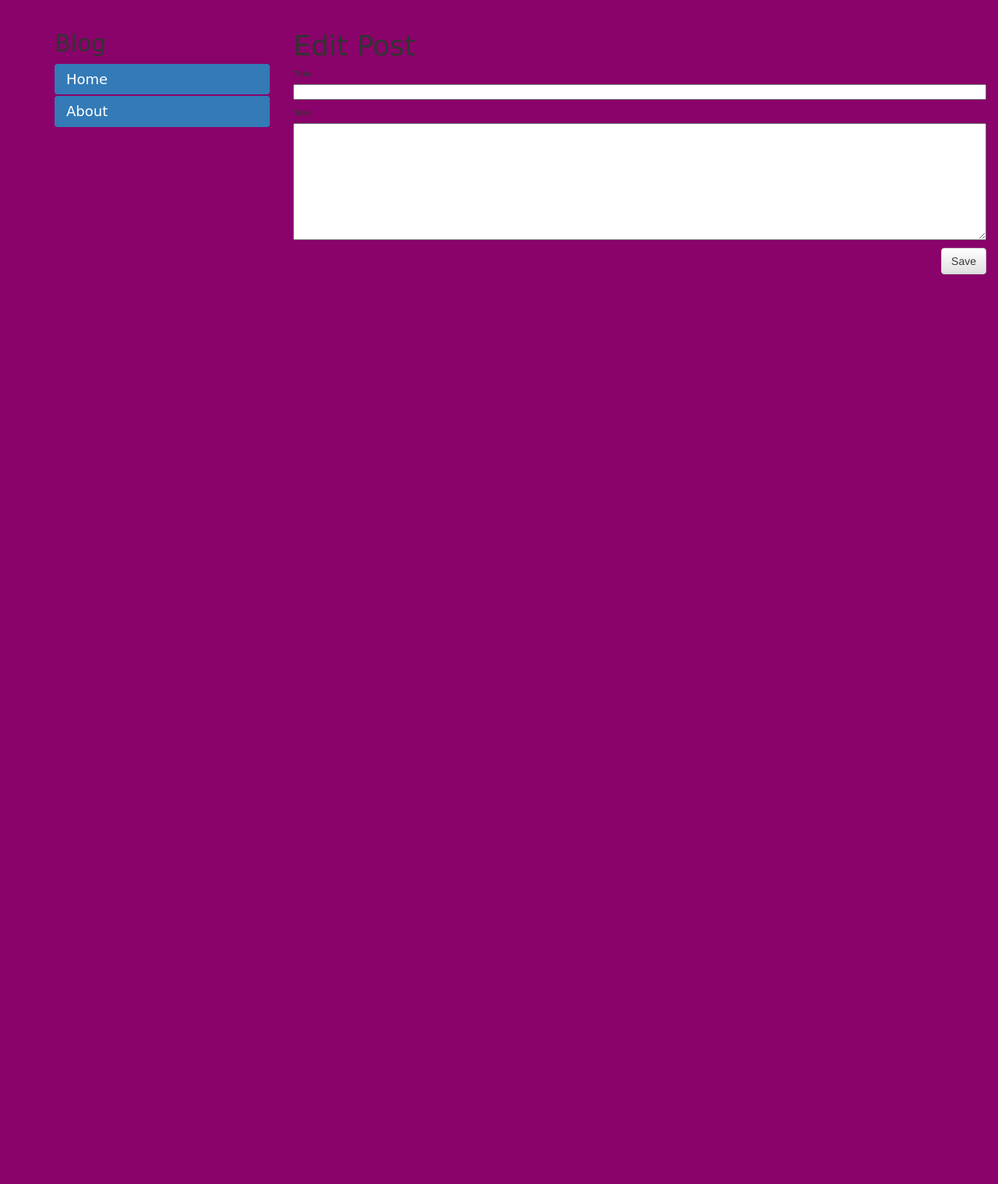
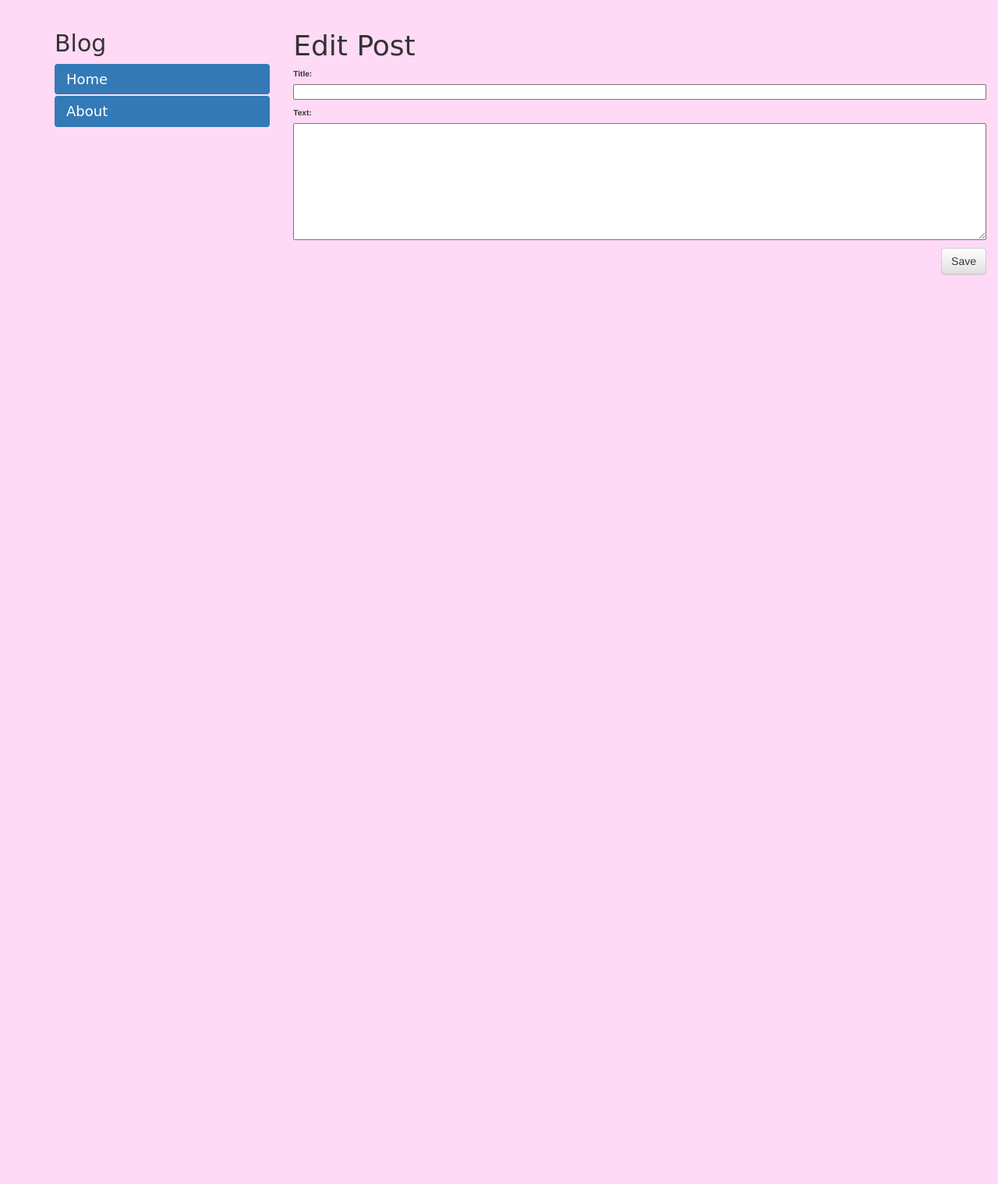
Before and after one commit to xKadyy/my-first-blog, a Django app: page /post/new/ in a window 1280 px wide. Shown: the part 155-1674 px from the top of the page at 78% size. Run offline with Django 3.2, Linux system fonts and the light colour scheme; the visitor is signed in with stand-in values (Sample User, id 1); some libraries are stand-ins or nearby versions; some web fonts are replaced.

Commit message:
background color

```diff
--- a/blog/static/css/blog.css
+++ b/blog/static/css/blog.css
@@ -1,7 +1,3 @@
-body{
-  background-color: rgb(137, 3, 106);
-}
-
 h1 a {
     color: #FCA205;
     font-family: 'Neucha';
@@ -66,7 +62,6 @@ h1, h2, h3, h4, h5, h6 {
     /* Set height of the grid so .sidenav can be 100% (adjust if needed) */
 .row.content {height: 1500px}
 
-    /* Set gray background color and 100% height */
 .sidenav {
       height: 100%;
     }
--- a/blog/templates/blog/base.html
+++ b/blog/templates/blog/base.html
@@ -12,7 +12,7 @@
         <link href="https://fonts.googleapis.com/css?family=Neucha" rel="stylesheet">
         <link rel="stylesheet" href="{% static 'css/blog.css' %}">
     </head>
-<body>
+<body style=background-color:#ffdaf6;>
     <div class="page-header">
   {% if user.is_superuser %}
       <a href="{% url 'logout' %}" class="top-menu"><small><span class="glyphicon glyphicon-log-out"></span><small></a>
```
